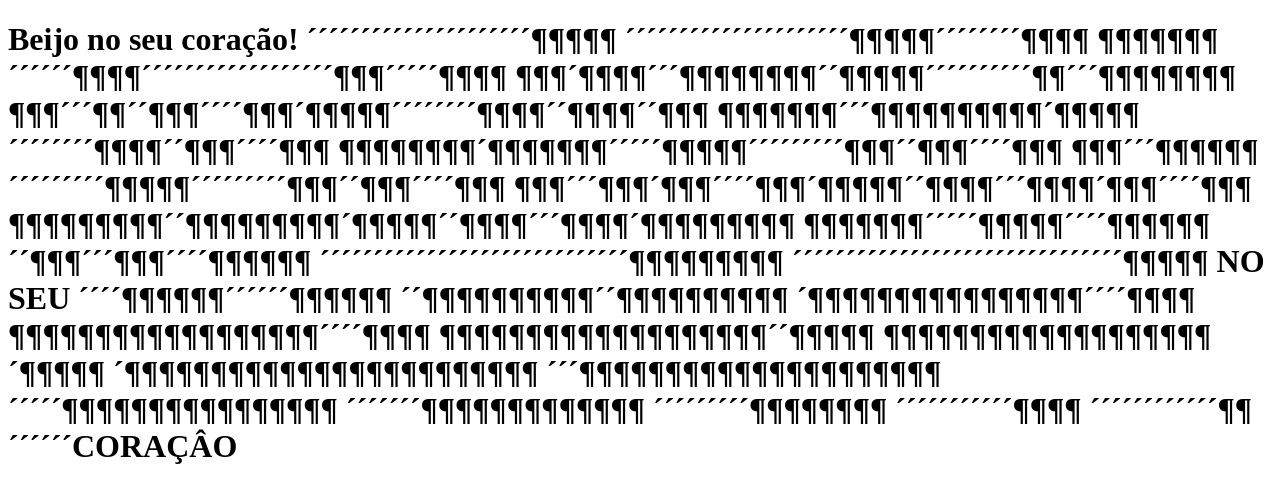
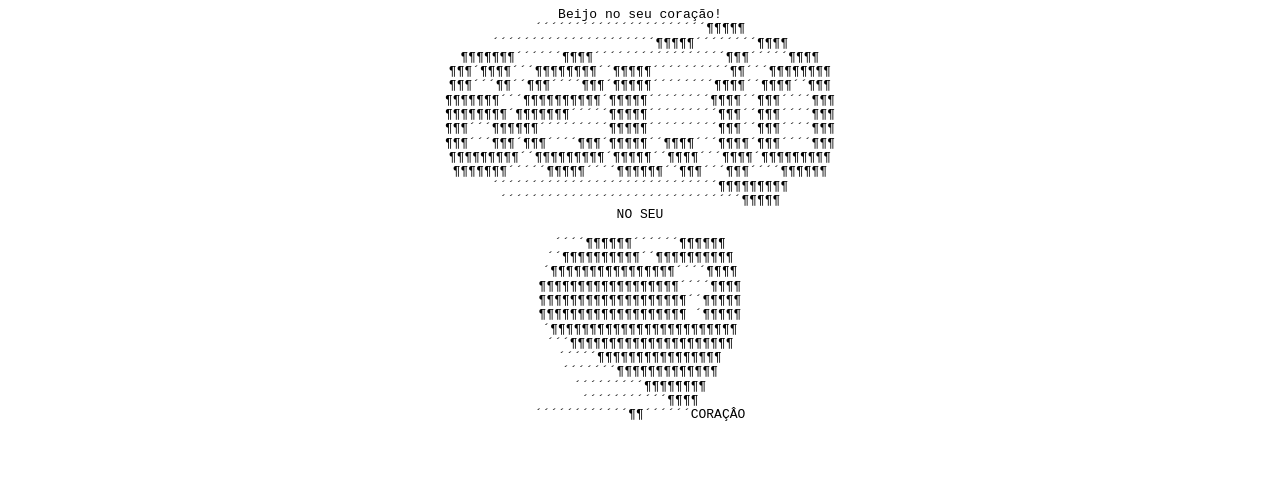
Before and after one commit to Vinicius-FreireCod/from-BA-to-DEV, a Next.js app: page / in a window 1280 px wide. Shown: the top 502 px of the page. Built offline with nearby package versions, Linux system fonts and the light colour scheme.

Commit message:
correcao mensagem

```diff
--- a/pages/index.js
+++ b/pages/index.js
@@ -1,9 +1,8 @@
-function Home() {
-    return <h1>
-Beijo no seu coração!
-´´´´´´´´´´´´´´´´´´´´´¶¶¶¶¶
+export default function Home() {
+  const asciiArt = `Beijo no seu coração!
+´´´´´´´´´´´´´´´´´´´´´´¶¶¶¶¶
 ´´´´´´´´´´´´´´´´´´´´´¶¶¶¶¶´´´´´´´´¶¶¶¶
-¶¶¶¶¶¶¶´´´´´´¶¶¶¶´´´´´´´´´´´´´´´´´´¶¶¶´´´´´¶¶¶¶
+¶¶¶¶¶¶¶´´´´´´¶¶¶¶´´´´´´´´´´´´´´´´´¶¶¶´´´´´¶¶¶¶
 ¶¶¶´¶¶¶¶´´´¶¶¶¶¶¶¶¶´´¶¶¶¶¶´´´´´´´´´´¶¶´´´¶¶¶¶¶¶¶¶
 ¶¶¶´´´¶¶´´¶¶¶´´´´¶¶¶´¶¶¶¶¶´´´´´´´´¶¶¶¶´´¶¶¶¶´´¶¶¶
 ¶¶¶¶¶¶¶´´´¶¶¶¶¶¶¶¶¶¶´¶¶¶¶¶´´´´´´´´¶¶¶¶´´¶¶¶´´´´¶¶¶
@@ -29,8 +28,18 @@ NO SEU
 ´´´´´´´´´¶¶¶¶¶¶¶¶
 ´´´´´´´´´´´¶¶¶¶
 ´´´´´´´´´´´´¶¶´´´´´´CORAÇÂO
+`;
 
-    </h1>
+  return (
+    <div
+      style={{
+        fontFamily: 'monospace',
+        whiteSpace: 'pre',
+        textAlign: 'center',
+        lineHeight: '1.1',
+      }}
+    >
+      {asciiArt}
+    </div>
+  );
 }
-
-export default Home;
```
